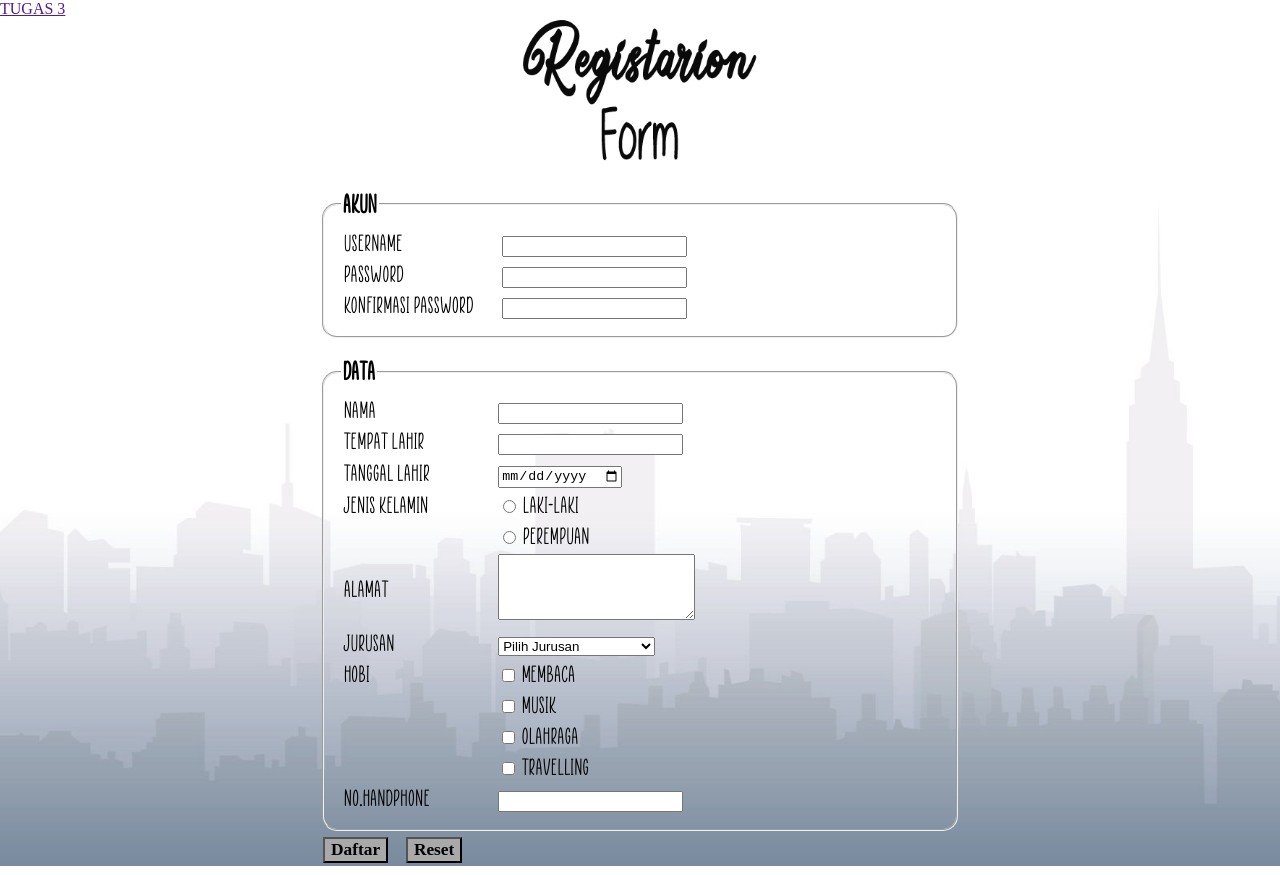
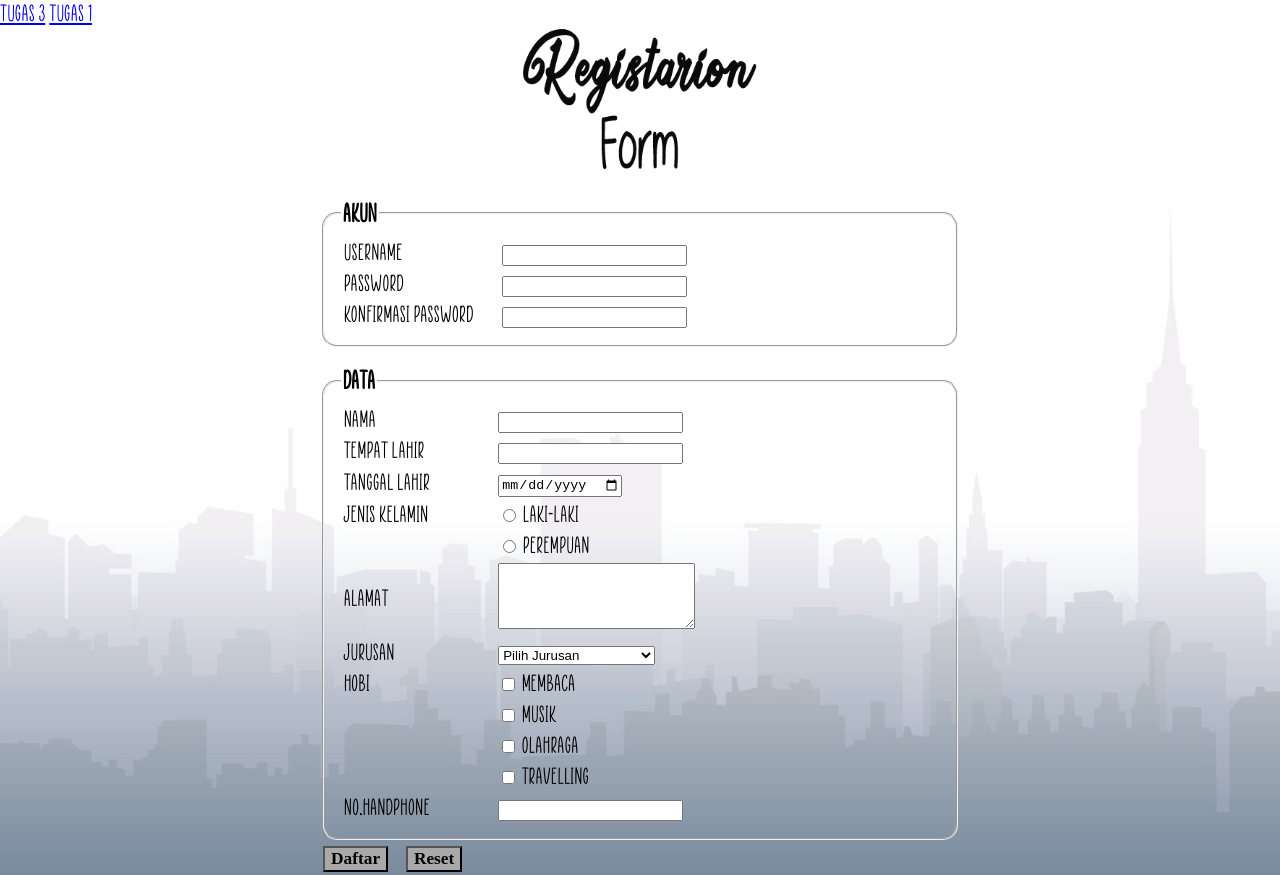
Before and after one commit to kyorovik22/yerichonatanael, a plain HTML site: page index.html in a window 1280 px wide. Drawn offline with Linux system fonts and the light colour scheme; a web font is replaced by a local one.

Commit message:
Add files via upload

```diff
--- a/index.html
+++ b/index.html
@@ -5,7 +5,6 @@
     <meta name="viewport" content="width=device-width, initial-scale=1.0">
     <title>Register</title>
     <link rel="stylesheet" href="tugas.css">
-    <a href src="https://kyorovik22.github.io/tugas/">TUGAS 3</a>
     <style>
         .A {
       width: 50%;
@@ -13,6 +12,8 @@
       box-sizing: border-box;
     }
     </style>
+    <a class="A" href="https://kyorovik22.github.io/tugas/">TUGAS 3</a>
+    <a class="A" href="https://yerichonatanael.000webhostapp.com/">TUGAS 1</a>
 </head>
 <body>
     <img src="22.png" >
```
